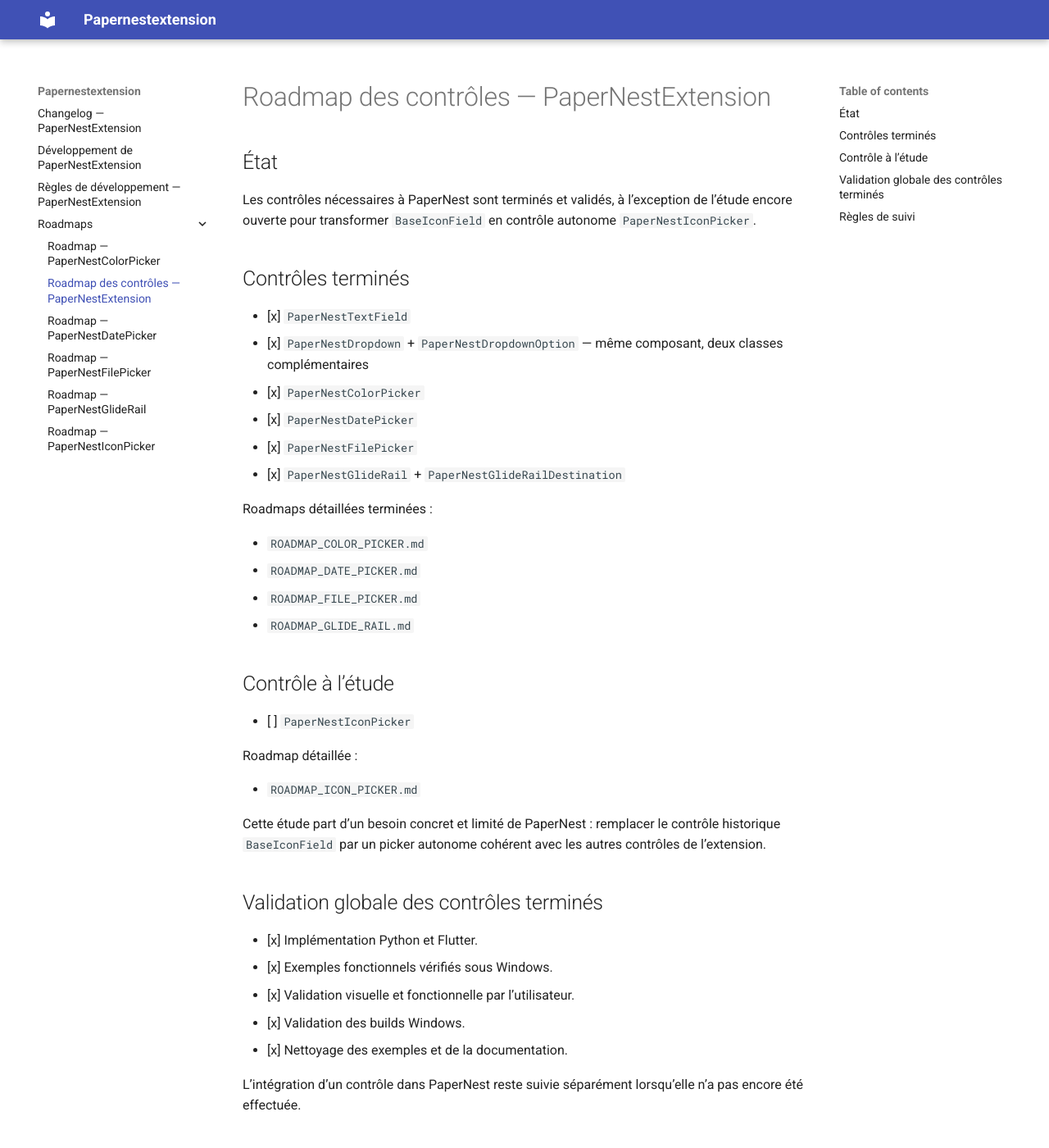
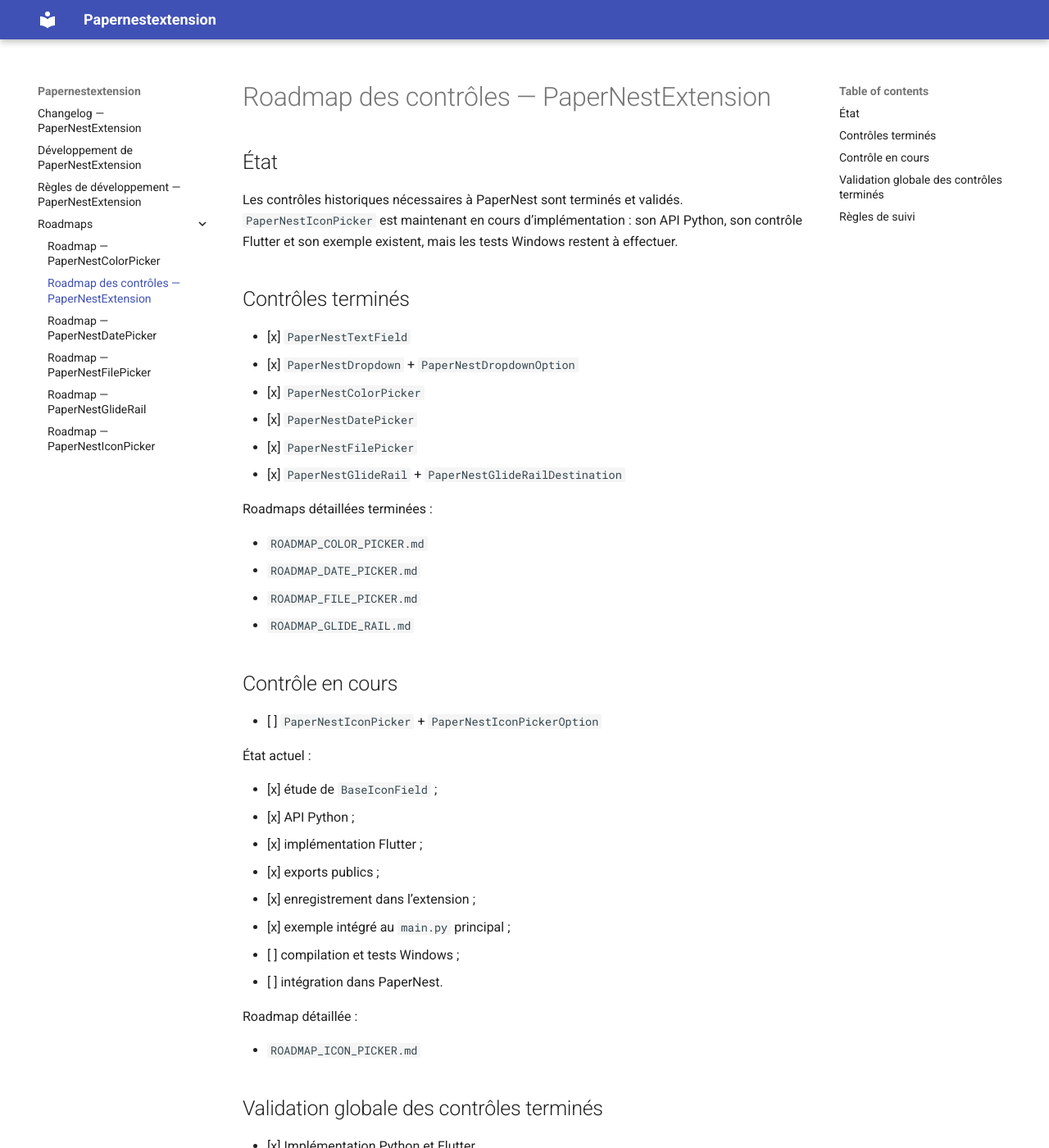
Before and after one commit to Drenae/PaperNestExtension, an MkDocs documentation site: the page built from docs/roadmaps/ROADMAP_CONTROLS.md, in a window 1280 px wide and 1400 px high. Shown: the whole window at 82% size. Built offline with MkDocs 1.6.1 and Material for MkDocs 9.7.7, drawn with Linux system fonts in a browser that asks for light colours.

Commit message:
docs: mark PaperNestIconPicker as implementation in progress

```diff
--- a/docs/roadmaps/ROADMAP_CONTROLS.md
+++ b/docs/roadmaps/ROADMAP_CONTROLS.md
@@ -2,12 +2,12 @@
 
 ## État
 
-Les contrôles nécessaires à PaperNest sont terminés et validés, à l’exception de l’étude encore ouverte pour transformer `BaseIconField` en contrôle autonome `PaperNestIconPicker`.
+Les contrôles historiques nécessaires à PaperNest sont terminés et validés. `PaperNestIconPicker` est maintenant en cours d’implémentation : son API Python, son contrôle Flutter et son exemple existent, mais les tests Windows restent à effectuer.
 
 ## Contrôles terminés
 
 - [x] `PaperNestTextField`
-- [x] `PaperNestDropdown` + `PaperNestDropdownOption` — même composant, deux classes complémentaires
+- [x] `PaperNestDropdown` + `PaperNestDropdownOption`
 - [x] `PaperNestColorPicker`
 - [x] `PaperNestDatePicker`
 - [x] `PaperNestFilePicker`
@@ -20,15 +20,24 @@
 - `ROADMAP_FILE_PICKER.md`
 - `ROADMAP_GLIDE_RAIL.md`
 
-## Contrôle à l’étude
+## Contrôle en cours
 
-- [ ] `PaperNestIconPicker`
+- [ ] `PaperNestIconPicker` + `PaperNestIconPickerOption`
+
+État actuel :
+
+- [x] étude de `BaseIconField` ;
+- [x] API Python ;
+- [x] implémentation Flutter ;
+- [x] exports publics ;
+- [x] enregistrement dans l’extension ;
+- [x] exemple intégré au `main.py` principal ;
+- [ ] compilation et tests Windows ;
+- [ ] intégration dans PaperNest.
 
 Roadmap détaillée :
 
 - `ROADMAP_ICON_PICKER.md`
-
-Cette étude part d’un besoin concret et limité de PaperNest : remplacer le contrôle historique `BaseIconField` par un picker autonome cohérent avec les autres contrôles de l’extension.
 
 ## Validation globale des contrôles terminés
 
```
